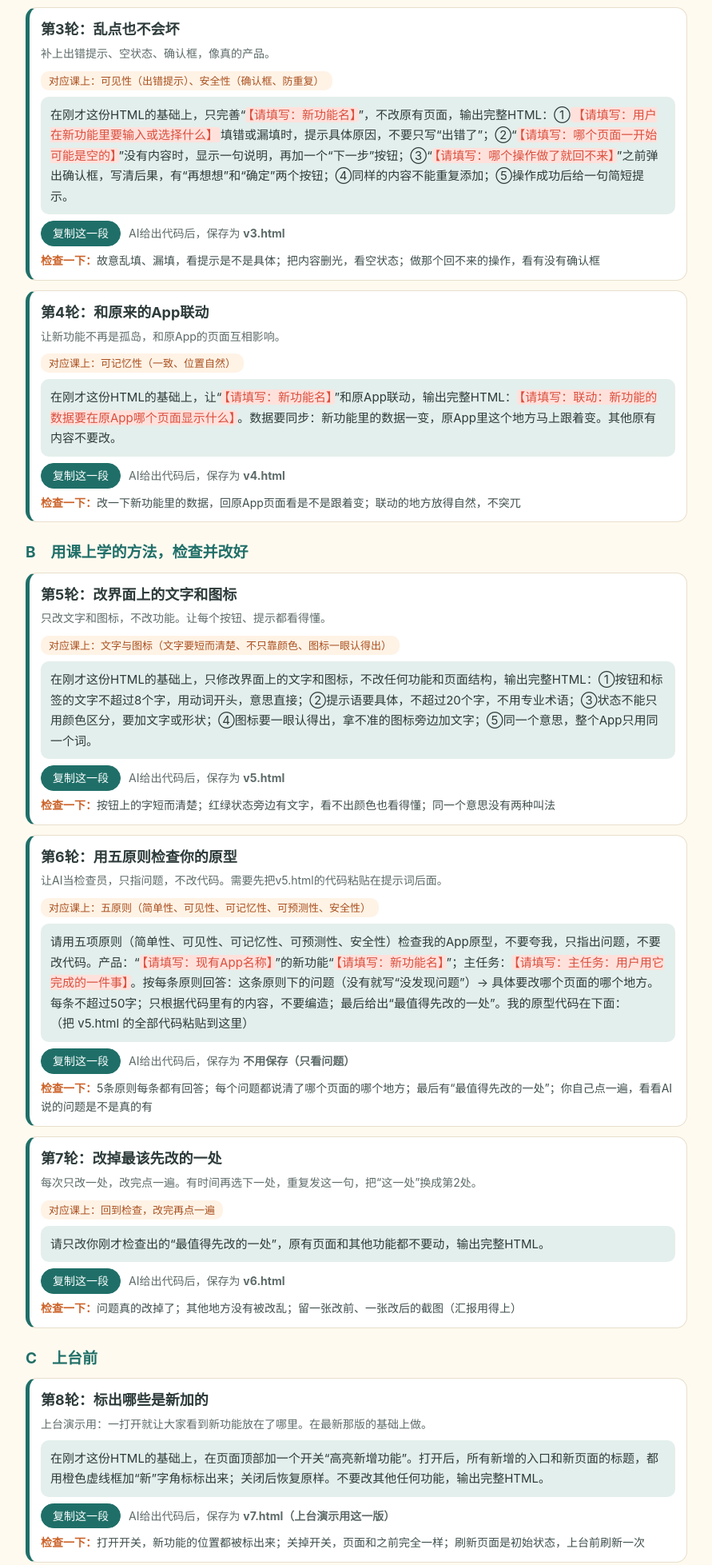
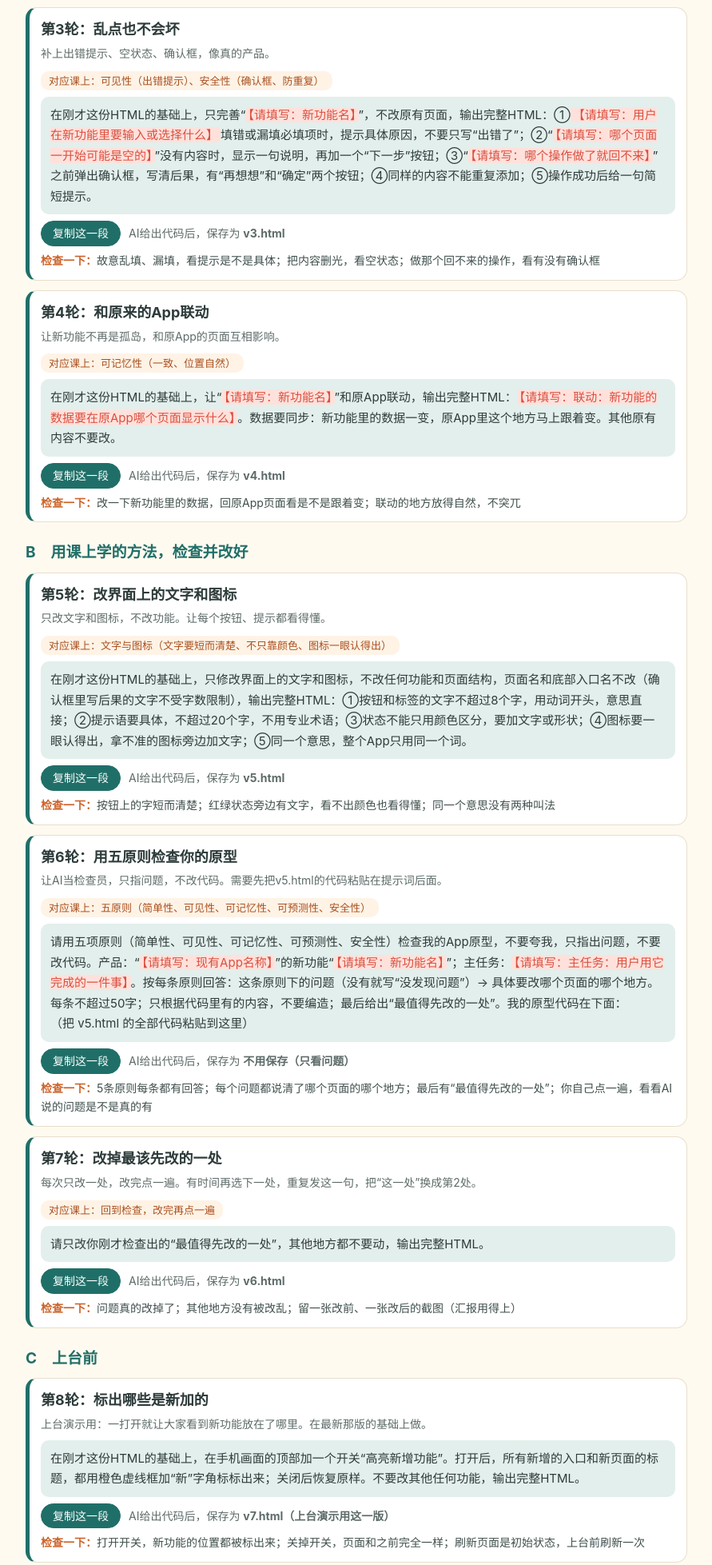
Before and after one commit to 2hm45p8625-beep/ux, a plain HTML site: page ai-proto/index.html in a window 1280 px wide. Shown: the part 2342-4299 px from the top of the page at 80% size, without its empty margins (194-1085 px from the left). Drawn offline with Linux system fonts and the light colour scheme.

Commit message:
Add files via upload

```diff
--- a/ai-proto/index.html
+++ b/ai-proto/index.html
@@ -78,22 +78,22 @@ var SA=[
  p:function(){return "在刚才这份HTML的基础上，只完善“"+g("feat")+"”，不改原有页面，输出完整HTML：用户可以自己输入或选择："+g("input")+"。新功能的数据都保存在同一个JS数组里，增加、修改、删除之后，各个页面显示保持一致。每个按钮点了都要有反应。"},
  ok:["真的输入一条内容试试","增加、修改、删除后各页面显示一致","没有点了没反应的按钮"]},
 {tag:"对应课上：可见性（出错提示）、安全性（确认框、防重复）",t:"第3轮：乱点也不会坏",why:"补上出错提示、空状态、确认框，像真的产品。",f:"v3.html",
- p:function(){return "在刚才这份HTML的基础上，只完善“"+g("feat")+"”，不改原有页面，输出完整HTML：①"+g("input")+"填错或漏填时，提示具体原因，不要只写“出错了”；②“"+g("empty")+"”没有内容时，显示一句说明，再加一个“下一步”按钮；③“"+g("irrev")+"”之前弹出确认框，写清后果，有“再想想”和“确定”两个按钮；④同样的内容不能重复添加；⑤操作成功后给一句简短提示。"},
+ p:function(){return "在刚才这份HTML的基础上，只完善“"+g("feat")+"”，不改原有页面，输出完整HTML：①"+g("input")+"填错或漏填必填项时，提示具体原因，不要只写“出错了”；②“"+g("empty")+"”没有内容时，显示一句说明，再加一个“下一步”按钮；③“"+g("irrev")+"”之前弹出确认框，写清后果，有“再想想”和“确定”两个按钮；④同样的内容不能重复添加；⑤操作成功后给一句简短提示。"},
  ok:["故意乱填、漏填，看提示是不是具体","把内容删光，看空状态","做那个回不来的操作，看有没有确认框"]},
 {tag:"对应课上：可记忆性（一致、位置自然）",t:"第4轮：和原来的App联动",why:"让新功能不再是孤岛，和原App的页面互相影响。",f:"v4.html",
  p:function(){return "在刚才这份HTML的基础上，让“"+g("feat")+"”和原App联动，输出完整HTML："+g("link")+"。数据要同步：新功能里的数据一变，原App里这个地方马上跟着变。其他原有内容不要改。"},
  ok:["改一下新功能里的数据，回原App页面看是不是跟着变","联动的地方放得自然，不突兀"]},
 {g:"B　用课上学的方法，检查并改好",tag:"对应课上：文字与图标（文字要短而清楚、不只靠颜色、图标一眼认得出）",t:"第5轮：改界面上的文字和图标",why:"只改文字和图标，不改功能。让每个按钮、提示都看得懂。",f:"v5.html",
- p:function(){return "在刚才这份HTML的基础上，只修改界面上的文字和图标，不改任何功能和页面结构，输出完整HTML：①按钮和标签的文字不超过8个字，用动词开头，意思直接；②提示语要具体，不超过20个字，不用专业术语；③状态不能只用颜色区分，要加文字或形状；④图标要一眼认得出，拿不准的图标旁边加文字；⑤同一个意思，整个App只用同一个词。"},
+ p:function(){return "在刚才这份HTML的基础上，只修改界面上的文字和图标，不改任何功能和页面结构，页面名和底部入口名不改（确认框里写后果的文字不受字数限制），输出完整HTML：①按钮和标签的文字不超过8个字，用动词开头，意思直接；②提示语要具体，不超过20个字，不用专业术语；③状态不能只用颜色区分，要加文字或形状；④图标要一眼认得出，拿不准的图标旁边加文字；⑤同一个意思，整个App只用同一个词。"},
  ok:["按钮上的字短而清楚","红绿状态旁边有文字，看不出颜色也看得懂","同一个意思没有两种叫法"]},
 {tag:"对应课上：五原则（简单性、可见性、可记忆性、可预测性、安全性）",t:"第6轮：用五原则检查你的原型",why:"让AI当检查员，只指问题，不改代码。需要先把v5.html的代码粘贴在提示词后面。",f:"不用保存（只看问题）",
  p:function(){return "请用五项原则（简单性、可见性、可记忆性、可预测性、安全性）检查我的App原型，不要夸我，只指出问题，不要改代码。产品：“"+g("app")+"”的新功能“"+g("feat")+"”；主任务："+g("task")+"。按每条原则回答：这条原则下的问题（没有就写“没发现问题”）→ 具体要改哪个页面的哪个地方。每条不超过50字；只根据代码里有的内容，不要编造；最后给出“最值得先改的一处”。我的原型代码在下面：\n（把 v5.html 的全部代码粘贴到这里）"},
  ok:["5条原则每条都有回答","每个问题都说清了哪个页面的哪个地方","最后有“最值得先改的一处”","你自己点一遍，看看AI说的问题是不是真的有"]},
 {tag:"对应课上：回到检查，改完再点一遍",t:"第7轮：改掉最该先改的一处",why:"每次只改一处，改完点一遍。有时间再选下一处，重复发这一句，把“这一处”换成第2处。",f:"v6.html",
- p:function(){return "请只改你刚才检查出的“最值得先改的一处”，原有页面和其他功能都不要动，输出完整HTML。"},
+ p:function(){return "请只改你刚才检查出的“最值得先改的一处”，其他地方都不要动，输出完整HTML。"},
  ok:["问题真的改掉了","其他地方没有被改乱","留一张改前、一张改后的截图（汇报用得上）"]},
 {g:"C　上台前",tag:"",t:"第8轮：标出哪些是新加的",why:"上台演示用：一打开就让大家看到新功能放在了哪里。在最新那版的基础上做。",f:"v7.html（上台演示用这一版）",
- p:function(){return "在刚才这份HTML的基础上，在页面顶部加一个开关“高亮新增功能”。打开后，所有新增的入口和新页面的标题，都用橙色虚线框加“新”字角标标出来；关闭后恢复原样。不要改其他任何功能，输出完整HTML。"},
+ p:function(){return "在刚才这份HTML的基础上，在手机画面的顶部加一个开关“高亮新增功能”。打开后，所有新增的入口和新页面的标题，都用橙色虚线框加“新”字角标标出来；关闭后恢复原样。不要改其他任何功能，输出完整HTML。"},
  ok:["打开开关，新功能的位置都被标出来","关掉开关，页面和之前完全一样","刷新页面是初始状态，上台前刷新一次"]}];
 
 var FB=[["name","产品名称","例如：校园拼单",1],["idea","一句话：给谁用、帮他解决什么","例如：帮同宿舍的人凑单拼外卖，省配送费",1],["task","主任务：用户用它完成的一件事","例如：发起一个拼单，别人加入，凑够金额",1],["pages","页面清单（3到5页，每页一句话）","例如：首页拼单列表、发起拼单、拼单详情、我的拼单",1],
@@ -103,16 +103,16 @@ e4:{name:"失物招领",idea:"帮校园里丢了东西的人和捡到东西的
 function gB(k){return g(k)}
 var SB=[
 {g:"A　先把原型搭起来",t:"起点：搭出整个产品的骨架",why:"先让AI搭出所有页面和导航，按钮可以先不起作用，这一步只看页面像不像。",f:"v0.html",
- p:function(){var c=V.color?"主色"+V.color+"，":"";return "做一个手机App“"+g("name")+"”的可点击原型，单文件HTML，不依赖网络，不引用任何外部文件，手机宽375px居中显示，图标用emoji，"+c+"低保真风格：灰白底加一个强调色，不要使用任何真实软件的logo。产品是："+g("idea")+"。页面（最多5页）："+g("pages")+"。有导航，页面之间能互相跳转，有返回键，每个页面放几条示例数据，不要空白。页面角落用小字写“课程作业原型”。这一步只搭页面，按钮可以先不起作用。"},
+ p:function(){var c=V.color?"主色"+V.color+"，":"";return "做一个手机App“"+g("name")+"”的可点击原型，单文件HTML，不依赖网络，不引用任何外部文件，手机宽375px居中显示，图标用emoji，"+c+"低保真风格：灰白底加一个强调色，不要使用任何真实软件的logo。产品是："+g("idea")+"。页面（最多5页）："+g("pages")+"。有导航，页面之间的跳转要能用，有返回键，每个页面放几条示例数据，不要空白。页面角落用小字写“课程作业原型”。这一步只搭页面和跳转，其他按钮可以先不起作用。"},
  ok:["页面都在，能互相跳转","每页有示例内容，不是空白","看起来像一个真的App"]},
 {tag:"对应课上：简单性（路线短而清楚）、可预测性（用户猜得到点哪里）",t:"第1轮：把主任务走通",why:"让用户从第一个页面出发，一路点到完成。",f:"v1.html",
- p:function(){return "在这份HTML的基础上，让主任务“"+g("task")+"”从头到尾能走通，输出完整HTML。不新增页面，不改页面的整体布局。用户从第一个页面出发，一路点到完成，完成后要有明确的结果提示或结果页。"},
+ p:function(){return "在这份HTML的基础上，让主任务“"+g("task")+"”从头到尾能走通，输出完整HTML。不新增页面，不改页面的整体布局。用户从第一个页面出发，一路点到完成，完成后在当前页面显示明确的结果提示。原型里只有你一个用户，如果主任务需要别人参与，就加一个“模拟别人操作”的按钮来代替。"},
  ok:["从第一个页面一路点到完成","每一步下一步该点哪里很明显","没有走不下去的死路"]},
 {tag:"对应课上：可见性（点了要有反馈）",t:"第2轮：让它真的能用",why:"从“只能看”变成“能自己输入、能用起来”。",f:"v2.html",
  p:function(){return "在刚才这份HTML的基础上，不新增页面，输出完整HTML：用户可以自己输入或选择："+g("input")+"。所有数据都保存在同一个JS数组里，增加、修改、删除之后，各个页面显示保持一致。每个按钮点了都要有反应。"},
  ok:["真的输入一条内容试试","增加、修改、删除后各页面显示一致","没有点了没反应的按钮"]},
 {tag:"对应课上：可见性（出错提示）、安全性（确认框、防重复）",t:"第3轮：乱点也不会坏",why:"补上出错提示、空状态、确认框，像真的产品。",f:"v3.html",
- p:function(){return "在刚才这份HTML的基础上，不新增页面，输出完整HTML：①"+g("input")+"填错或漏填时，提示具体原因，不要只写“出错了”；②“"+g("empty")+"”没有内容时，显示一句说明，再加一个“下一步”按钮；③“"+g("irrev")+"”之前弹出确认框，写清后果，有“再想想”和“确定”两个按钮；④同样的内容不能重复添加；⑤操作成功后给一句简短提示。"},
+ p:function(){return "在刚才这份HTML的基础上，不新增页面，输出完整HTML：①"+g("input")+"填错或漏填必填项时，提示具体原因，不要只写“出错了”；②“"+g("empty")+"”没有内容时，显示一句说明，再加一个“下一步”按钮；③“"+g("irrev")+"”之前弹出确认框，写清后果，有“再想想”和“确定”两个按钮；④同样的内容不能重复添加；⑤操作成功后给一句简短提示。"},
  ok:["故意乱填、漏填，看提示是不是具体","把内容删光，看空状态","做那个回不来的操作，看有没有确认框"]},
 {tag:"对应课上：可记忆性（同一个东西到处一致）",t:"第4轮：各页面的数据保持一致",why:"让一个页面里的数据变了，其他页面马上跟着变，产品才像一个整体。",f:"v4.html",
  p:function(){return "在刚才这份HTML的基础上，输出完整HTML：要保持一致的数据是——"+g("share")+"。一个页面里的数据一变，其他页面里的同一份数据马上跟着变。其他功能不要改。"},
@@ -123,7 +123,7 @@ Object.assign({},SA[5],{g:"B　用课上学的方法，检查并改好"}),
  ok:SA[6].ok},
 SA[7],
 {g:"C　上台前",tag:"",t:"第8轮：标出主任务路线",why:"上台演示用：一打开就让大家看到该点哪里。在最新那版的基础上做。",f:"v7.html（上台演示用这一版）",
- p:function(){return "在刚才这份HTML的基础上，在页面顶部加一个开关“显示主任务路线”。打开后，主任务“"+g("task")+"”要依次点的每个按钮，都用橙色虚线框框起来，并在角上标1、2、3……的序号；关闭后恢复原样。不要改其他任何功能，输出完整HTML。"},
+ p:function(){return "在刚才这份HTML的基础上，在手机画面的顶部加一个开关“显示主任务路线”。打开后，主任务“"+g("task")+"”要依次点的每个按钮，都用橙色虚线框框起来，并在角上标1、2、3……的序号；关闭后恢复原样。不要改其他任何功能，输出完整HTML。"},
  ok:["打开开关，路线上每个按钮都有序号","按序号点一遍，正好走完主任务","关掉开关，页面和之前完全一样；刷新是初始状态"]}];
 var TXT={A:{how1:"填你自己的App和新功能。",th:"先想想：这个功能适合做吗？",
  think:["功能够小，一个晚上能做完原型","能说清入口放在原App的哪一页","用户能从入口一条线走到完成","它产生的数据，原App里有地方能看到","它解决的是你自己真实遇到的问题"],
```
